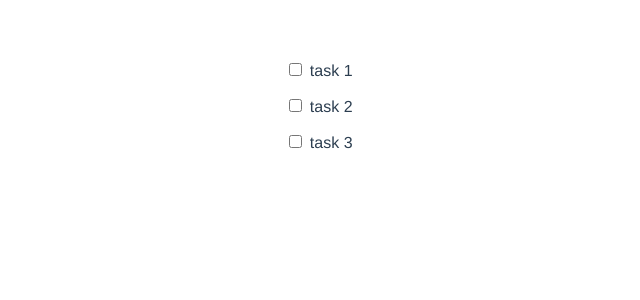
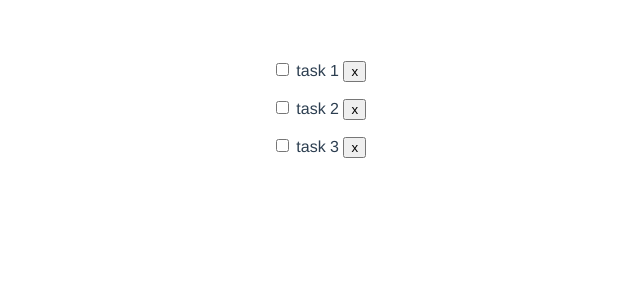
Before and after one commit to hai14894/vue-practice, a Vue app: page / in a window 1280 px wide. Shown: the top 300 px of the page, without its empty margins (321-961 px from the left). Built offline with nearby package versions, Linux system fonts and the light colour scheme.

Commit message:
add delete button

```diff
--- a/src/App.vue
+++ b/src/App.vue
@@ -1,6 +1,6 @@
 <template>
   <div id='App'>
-    <Todos v-bind:todos="todos" v-on:is-completed="isCompleted"/>
+    <Todos v-bind:todos="todos" v-on:is-completed="isCompleted" v-on:delete="deleteItem"/>
 
   </div>
 
@@ -38,6 +38,9 @@ export default {
   methods:{
     isCompleted(id) {
       this.todos[id - 1].completed = !this.todos[id - 1].completed
+    },
+    deleteItem(id){
+      this.todos = this.todos.filter(todo => todo.id !== id)
     }
   }
 }
--- a/src/components/TodoItem.vue
+++ b/src/components/TodoItem.vue
@@ -3,6 +3,7 @@
     <p>
       <input type="checkbox" @change="$emit('is-completed', todo.id)" />
       {{todo.title}}
+      <button @click="$emit('delete', todo.id)">x</button>
     </p>
   </div>
 </template>
--- a/src/components/Todos.vue
+++ b/src/components/Todos.vue
@@ -1,6 +1,10 @@
 <template>
   <div v-for="todo in todos" v-bind:key="todo.id">
-    <TodoItem v-bind:todo="todo" @update-todo="update" v-on:is-completed="$emit('is-completed',todo.id)"/>
+    <TodoItem
+        v-bind:todo="todo"
+        @update-todo="update"
+        v-on:is-completed="$emit('is-completed',todo.id)"
+        v-on:delete="$emit('delete', todo.id)"/>
   </div>
 </template>
 <script>
```
